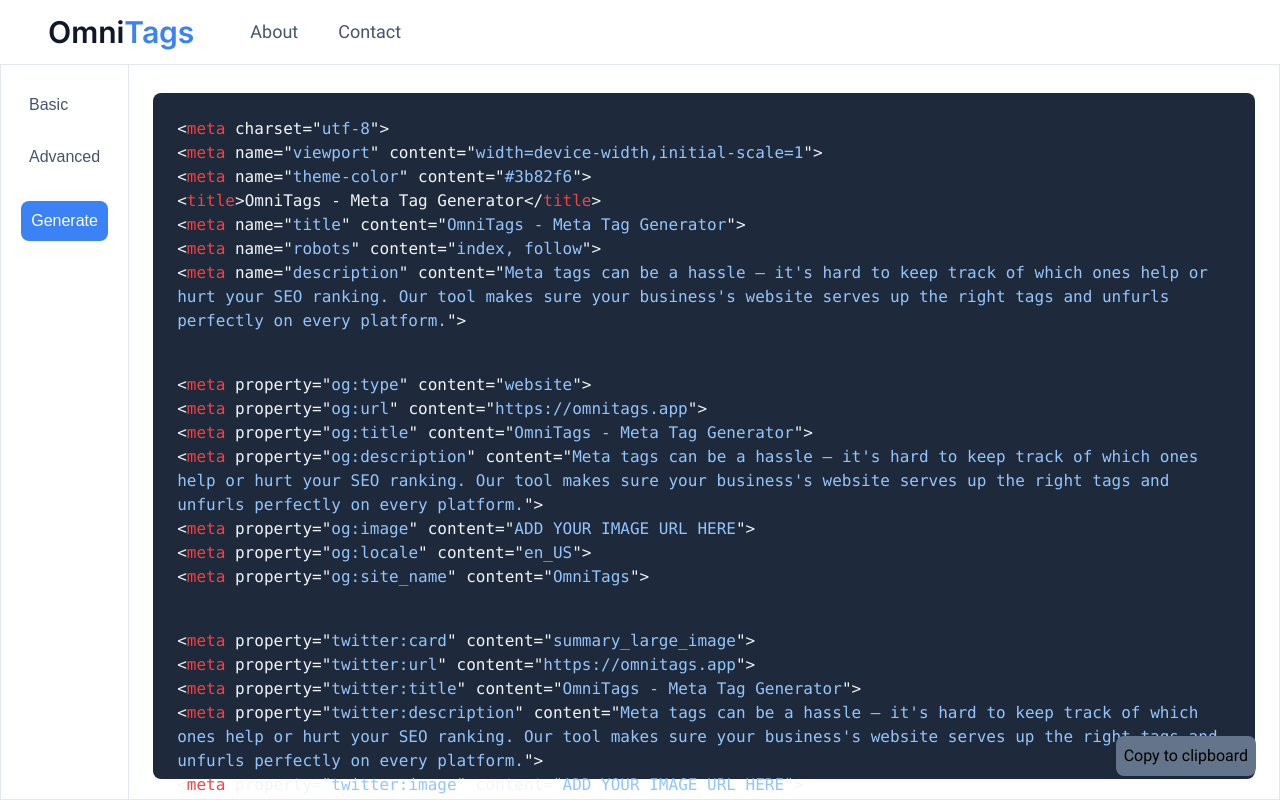
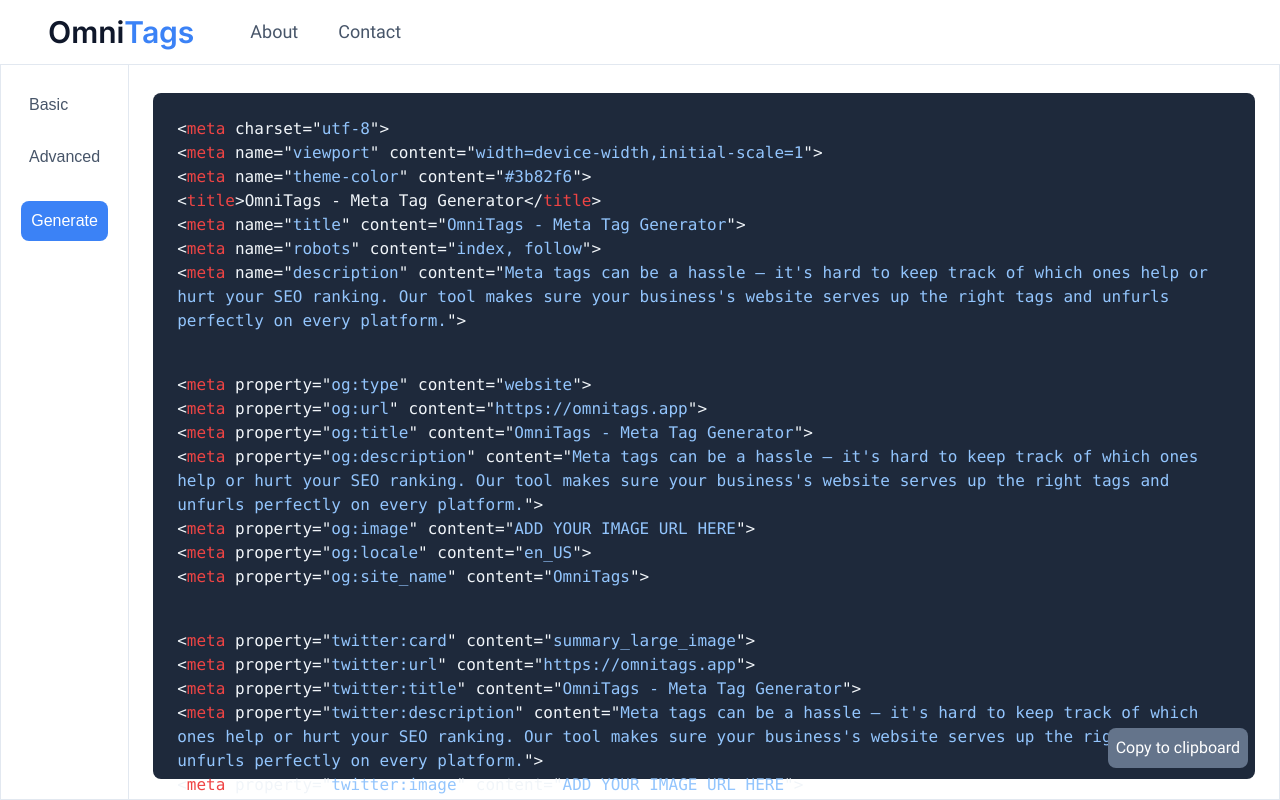
Before and after one commit to farrelmahaztra/omnitags, a React (Create React App) app: page /complete in a window 1280 px wide. Built offline with nearby package versions, Linux system fonts and the light colour scheme.

Commit message:
fix: fix copy button styling

```diff
--- a/src/routes/Generator/Complete/index.tsx
+++ b/src/routes/Generator/Complete/index.tsx
@@ -175,7 +175,7 @@
           />
         </code>
         <button
-          className="mt-8 float-right md:mt-0 md:absolute md:bottom-6 md:right-6 bg-slate-500 p-2 rounded-lg font-body hover:bg-slate-400"
+          className="w-full mt-4 md:w-fit md:mt-0 md:absolute md:bottom-8 md:right-8 bg-slate-500 p-2 rounded-lg font-body hover:bg-slate-400 text-white"
           onClick={() => {
             copyToClipboard(state);
             alert("Copied!");
```
